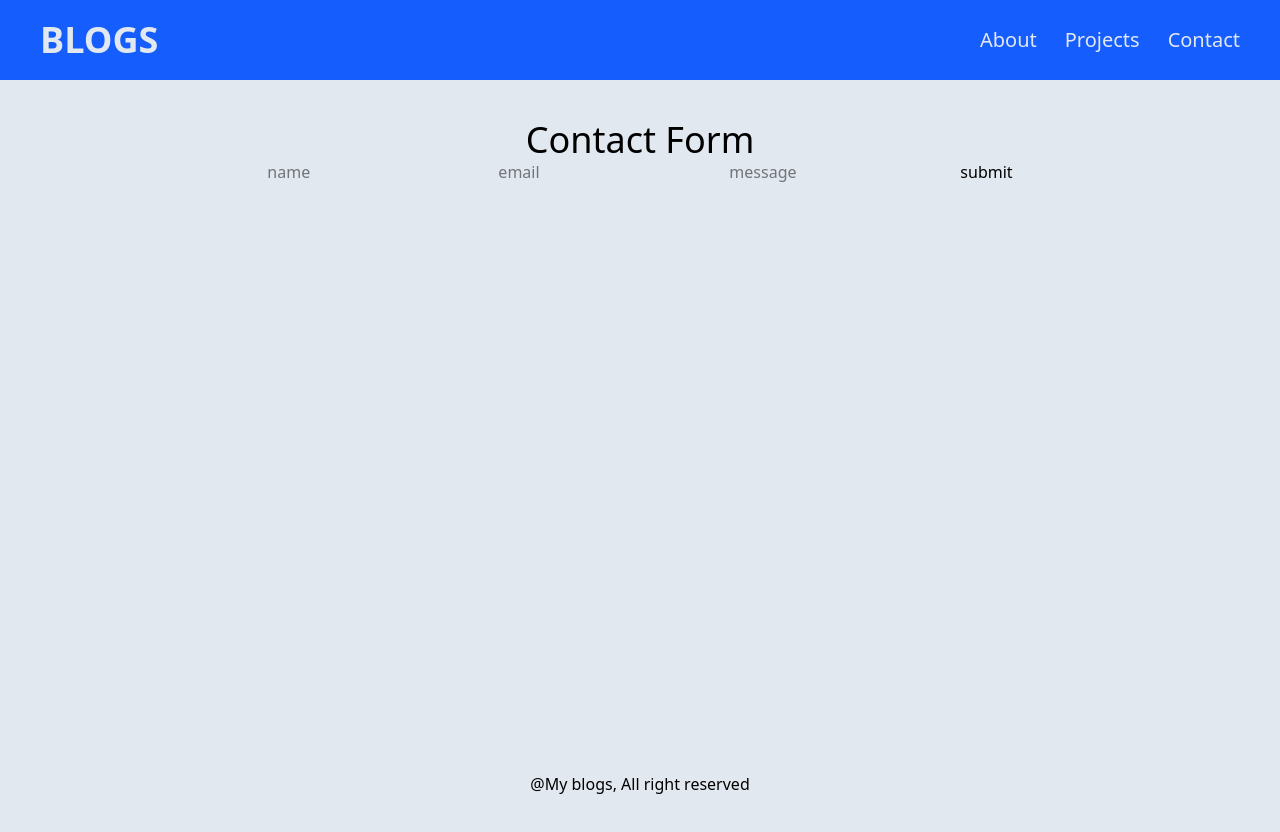
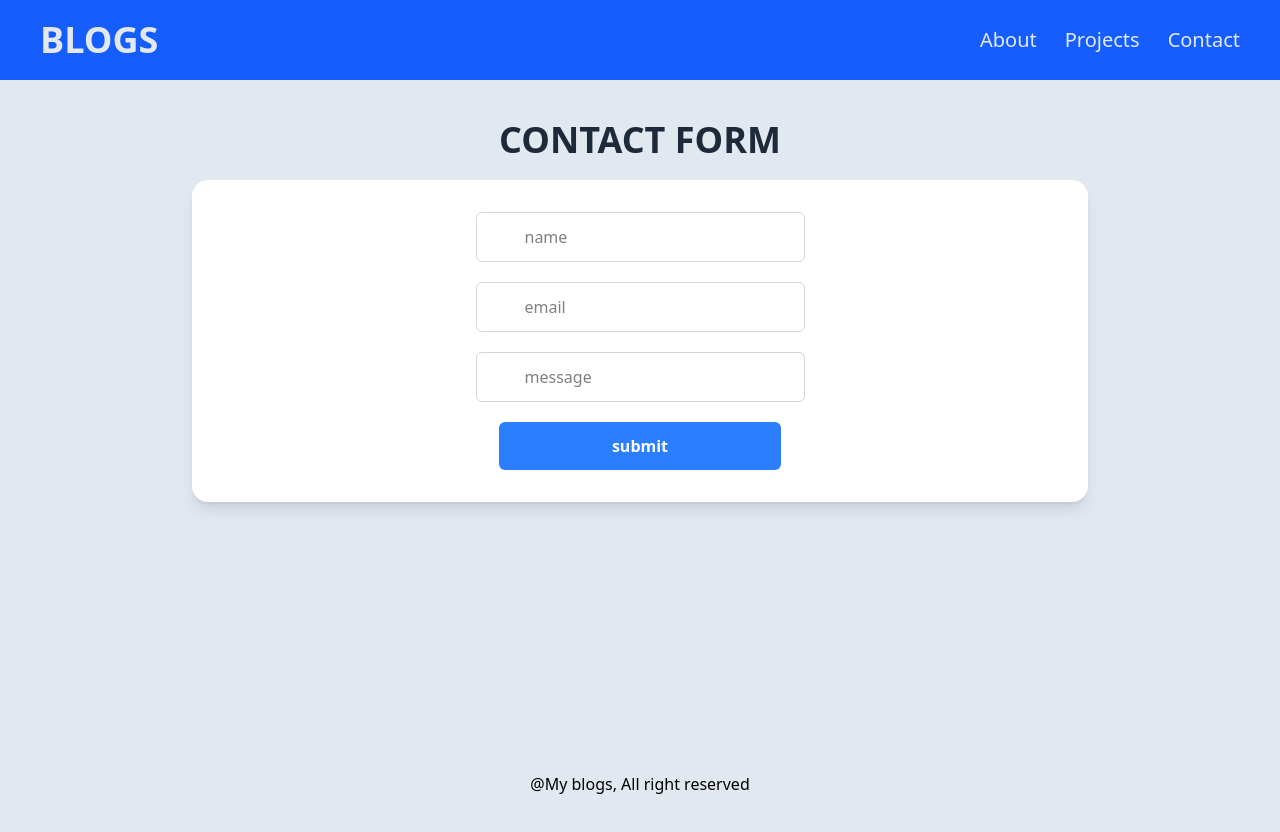
Before and after one commit to ayush8388/next-task1-2-, a Next.js app: page /contact in a window 1280 px wide. Shown: the top 832 px of the page. Built offline with nearby package versions, Linux system fonts and the light colour scheme.

Commit message:
fixed styling

```diff
--- a/components/Navbar.js
+++ b/components/Navbar.js
@@ -3,10 +3,9 @@ import React from 'react'
 
 const Navbar = () => {
   return (
-    <div className='w-full bg-blue-600 text-center min-h-9 flex items-center justify-between py-5 px-10  '>
-      <Link href="/" className="text-4xl font-bold  text-slate-200 text-center">BLOGS</Link>
+    <div className='w-full bg-blue-600 text-center min-h-9 flex items-center justify-between py-5 px-10 '>
+      <Link href="/" className="text-4xl font-bold text-slate-200 text-center">BLOGS</Link>
       <div className='flex flex-row items-center justify-between gap-7 '>
-
         <Link href="/About" className='text-xl text-slate-200'>About</Link>
         <Link href="/projects" className='text-xl text-slate-200'>Projects</Link>
         <Link href="/contact" className='text-xl text-slate-200'>Contact</Link>
--- a/pages/contact/index.js
+++ b/pages/contact/index.js
@@ -2,7 +2,6 @@
 import React, { useState } from 'react'
 
 const ContactPage = () => {
-
     const[contactInfo, setContactInfo] = useState({name : "", email: "" , message: ""})
     const changehandler = (data) => {
         setContactInfo({...contactInfo, [data.target.name] : data.target.value})
@@ -19,13 +18,13 @@ const ContactPage = () => {
     }
 
   return (
-    <div className='min-h-screen text-center p-10 mx-auto bg-slate-200'>
-      <h1 className='text-center text-4xl'>Contact Form</h1>
-      <form onSubmit={handleSubmit}>
-        <input type='text' name='name' placeholder='name' value={contactInfo.name} onChange={changehandler}/>
-        <input type='email' name='email' placeholder='email' value={contactInfo.email} onChange={changehandler} />
-        <input type='textarea' name='message' placeholder='message' value={contactInfo.message} onChange={changehandler}/>
-        <button>submit</button>
+    <div className="min-h-screen text-center p-10 mx-auto bg-slate-200 flex flex-col justify-start items-center">
+      <h1 className="text-center text-4xl font-bold text-gray-800">CONTACT FORM</h1>
+      <form onSubmit={handleSubmit}  className="w-full max-w-4xl py-8 px-6 bg-white m-5 rounded-2xl shadow-lg hover:shadow-xl transition flex flex-col items-center gap-5">
+        <input  className="flex-1 border rounded-md py-3 px-12 border-gray-300 " type='text' name='name' placeholder='name' value={contactInfo.name} onChange={changehandler}/>
+        <input  className="flex-1 border rounded-md py-3 px-12 border-gray-300 " type='email' name='email' placeholder='email' value={contactInfo.email} onChange={changehandler} />
+        <input  className="flex-1 border rounded-md py-3 px-12 border-gray-300 " type='textarea' name='message' placeholder='message' value={contactInfo.message} onChange={changehandler}/>
+        <button className="w-full md:w-1/3 bg-blue-500 text-white font-semibold py-3 rounded-md hover:bg-blue-600 transition" type='submit'>submit</button>
       </form>
     </div>
   )
--- a/pages/index.js
+++ b/pages/index.js
@@ -8,7 +8,7 @@ const index = ({posts}) => {
    <div className="min-h-screen text-center p-10 mx-auto bg-slate-200">
       <div className="flex flex-wrap justify-center px-4 mt-12">
         {posts.map((post) => (
-          <Link href={`/blog/${post.id}`} key={post.id} className="w-1/4 py-10 bg-slate-100 px-2 m-5 rounded-xl shadow-lg hover:shadow-xl transition">
+          <Link href={`/blog/${post.id}`} key={post.id} className="min-w-1/4 py-10 bg-slate-100 px-2 m-5 rounded-xl shadow-lg hover:shadow-xl transition">
             {post.title}
           </Link>
         ))}
--- a/pages/projects/index.js
+++ b/pages/projects/index.js
@@ -4,12 +4,12 @@ import projectData from '../../data/projectsData.json'
 const index = ({projectData}) => {
   return (
     <div className='min-h-screen text-center p-10 mx-auto bg-slate-200'>
-      <h1 className='text-center text-4xl '>Projects</h1>
-      <div>
+      <h1 className='text-center text-4xl '>PROJECTS</h1>
+      <div className='flex flex-wrap justify-center px-4 mt-12' >
         {projectData.map((data) => (
-            <div key={data.id}>
-                <h1>{data.title}</h1>
-                <p>{data.description}</p>
+            <div className='min-w-1/4 py-5 bg-slate-100 px-2 m-5 rounded-xl shadow-lg hover:shadow-xl transition' key={data.id}>
+                <h1 className='text-2xl text-center mb-5'>{data.title}</h1>
+                <p className='text-md'>{data.description}</p>
             </div>
         ))}
       </div>
```
